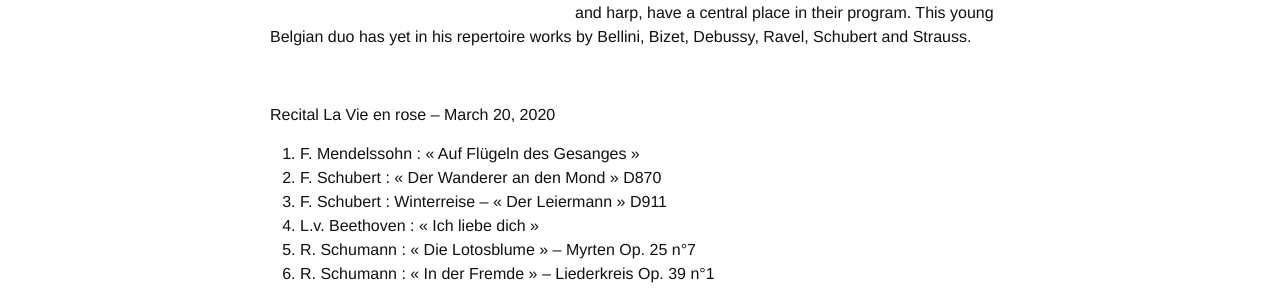
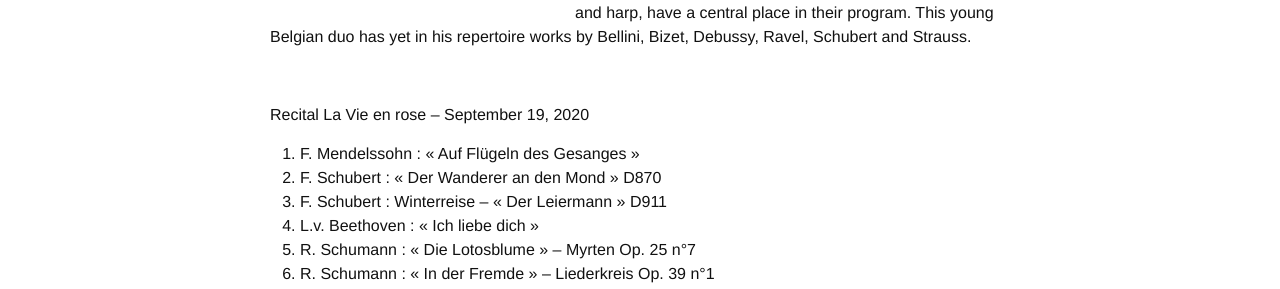
Before and after one commit to annesophie-sevens/annesophie-sevens.github.io, a Jekyll site: the page built from anka-en.md, in a window 1280 px wide. Shown: the part 517-806 px from the top of the page. Built offline with Jekyll 4.4.1, drawn with Linux system fonts in a browser that asks for light colours; nearby versions of some CDN libraries.

Commit message:
Update anka-en.md

```diff
--- a/anka-en.md
+++ b/anka-en.md
@@ -16,7 +16,7 @@ Maurice Ravel's Cinq mélodies populaires grecques, in their exceptional version
 &nbsp;
 
 
-Recital La Vie en rose – March 20, 2020
+Recital La Vie en rose – September 19, 2020
 
 1. F. Mendelssohn : « Auf Flügeln des Gesanges »
 2. F. Schubert : « Der Wanderer an den Mond » D870
```
